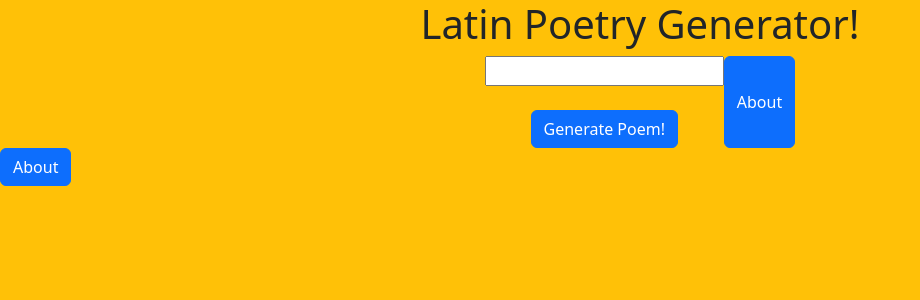
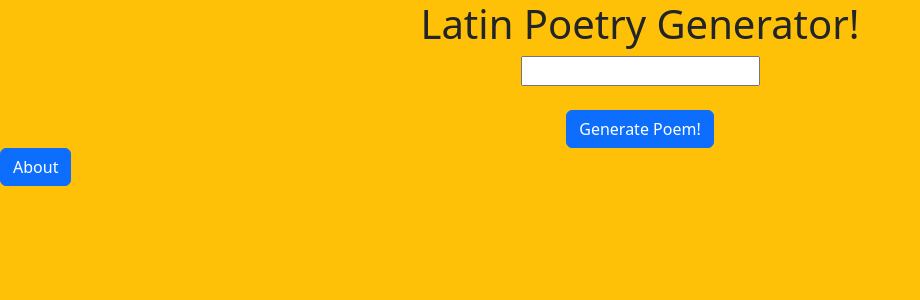
Before and after one commit to nolan-3/Latin-Poetry-Generator, a Flask app: page / in a window 1280 px wide. Shown: the top 300 px of the page, without its empty margins (0-920 px from the left). Run offline with Flask 2, Linux system fonts and the light colour scheme.

Commit message:
Update index.html

```diff
--- a/templates/index.html
+++ b/templates/index.html
@@ -23,10 +23,6 @@
                 </button>
             </div>
          </form>
-            <button class="btn btn-primary"  type="button"
-                    onclick="window.location.href = 'https://nolan3.pythonanywhere.com/';">
-                About
-            </button>
     </div>
      <button class="btn btn-primary" type="button"
              onclick="window.location.href = 'https://nolan3.pythonanywhere.com/';">
```
